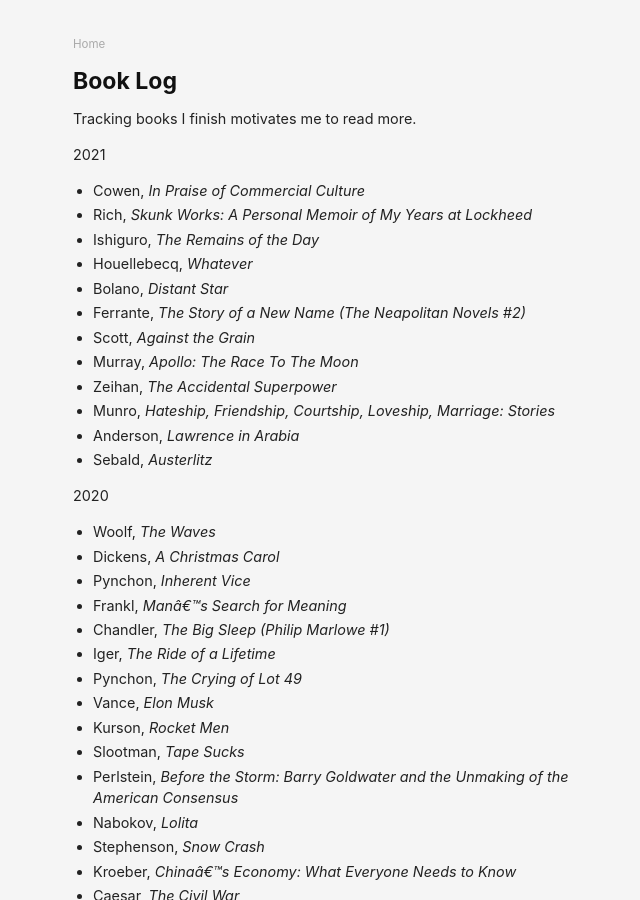
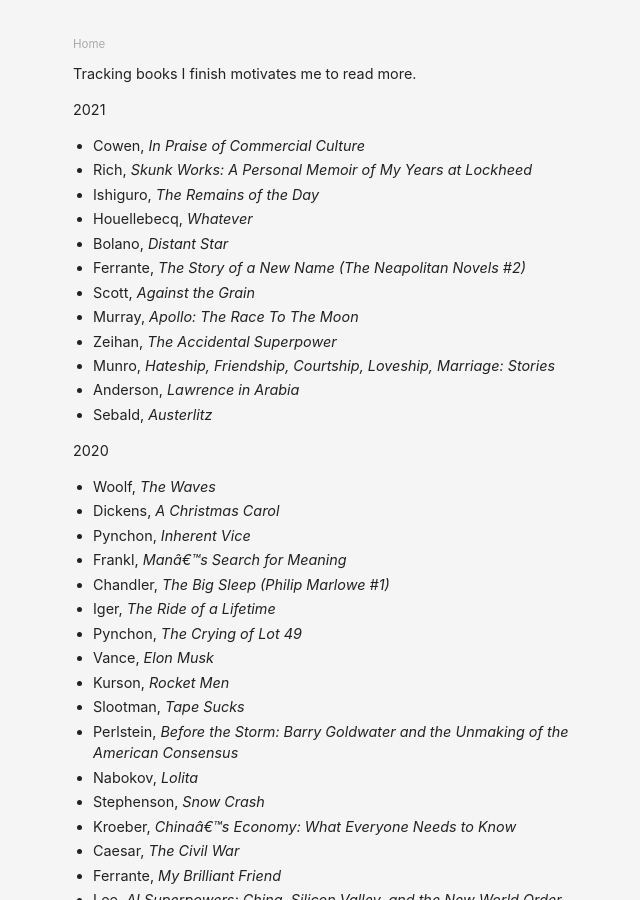
Before and after one commit to danschlz/danschulz.github.io, a Jekyll site: the page built from book-log.md, in a window 1280 px wide and 900 px high. Shown: the whole window, without its empty margins (287-927 px from the left). Built offline with Jekyll 4.4.1, drawn with Linux system fonts in a browser that asks for light colours.

Commit message:
Update page.html

```diff
--- a/_layouts/page.html
+++ b/_layouts/page.html
@@ -2,6 +2,5 @@
 layout: default
 ---
 <a class="muted small" href="/">{{ "Home" | escape }}</a>
-<h1>{{ page.title | escape }}</h1>
 {{ content }}
 {%- include footer.html -%}
```
